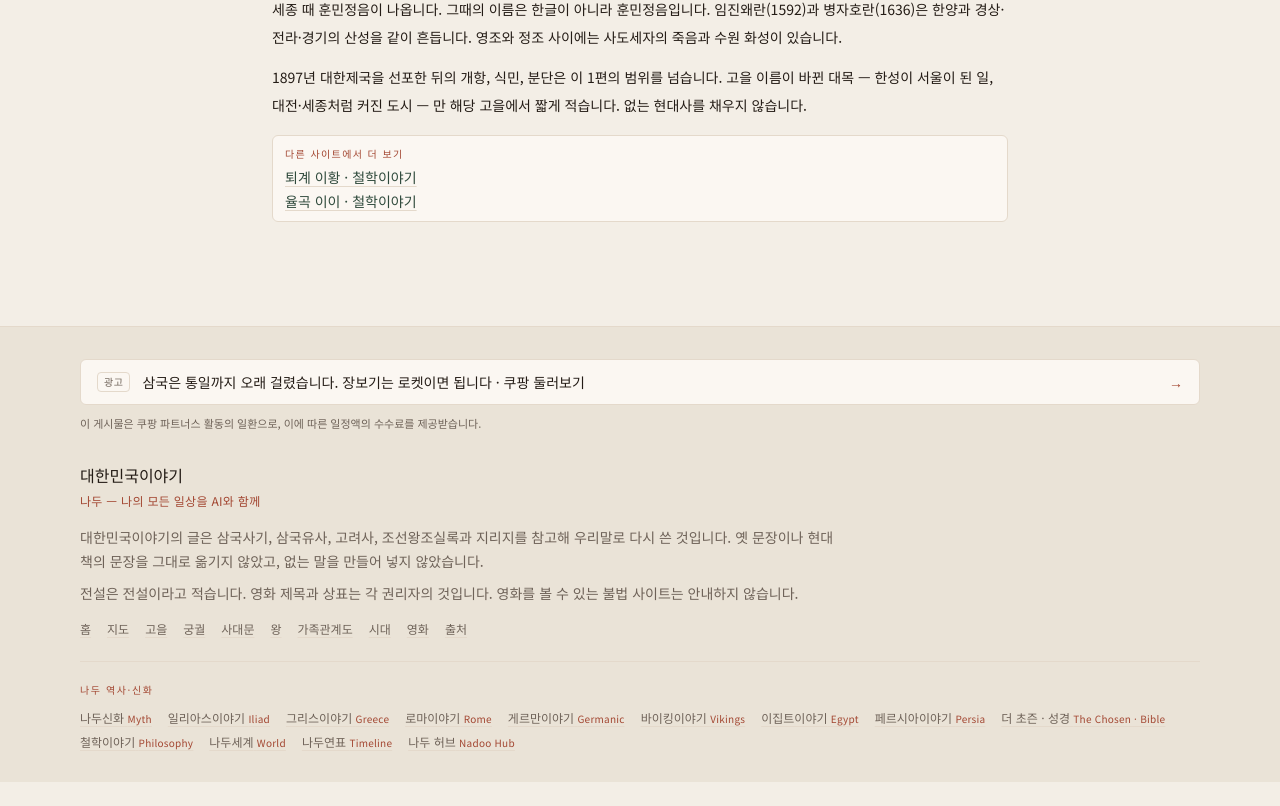
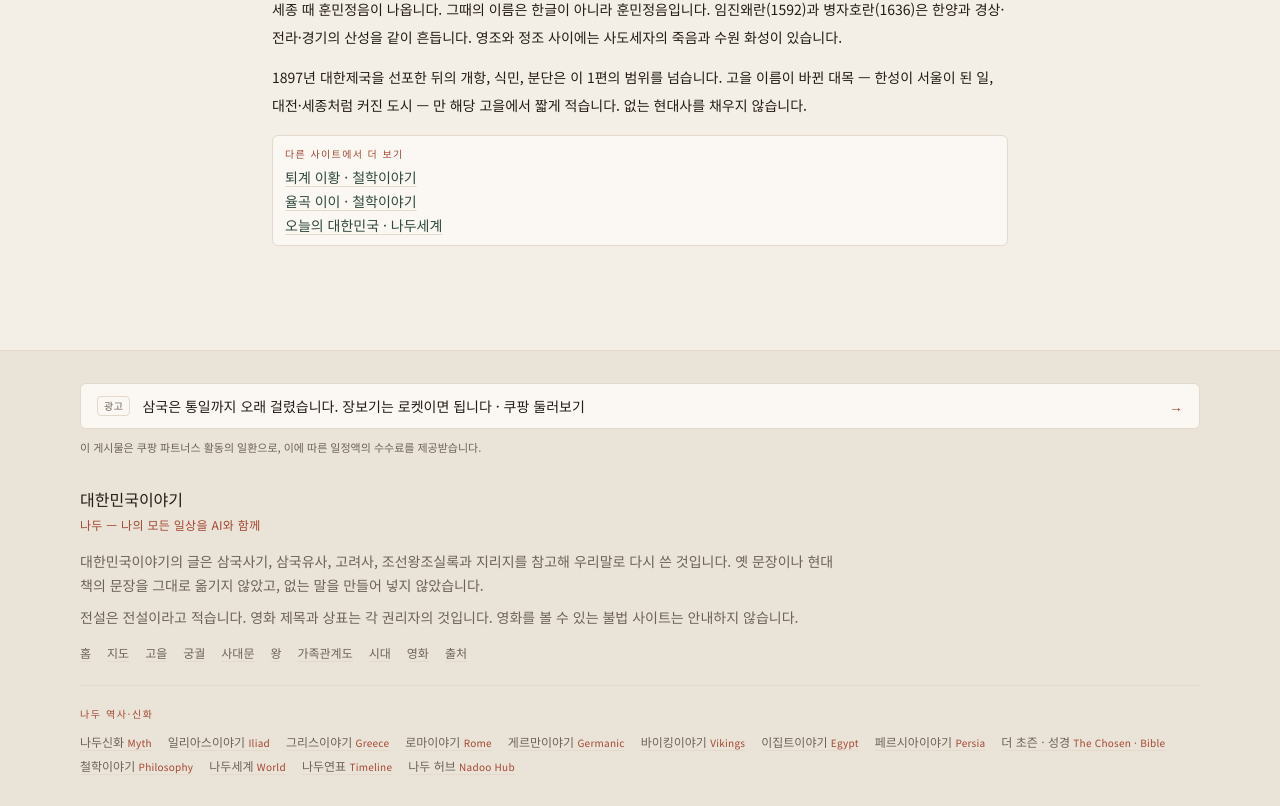
Before and after one commit to eomjinseong-art/korea-stories, a Next.js app: page /eras in a window 1280 px wide. Shown: the part 1765-2571 px from the top of the page. Before the commit the page ends 2547 px from the top, so only its background shows below. Built offline with nearby package versions, Linux system fonts and the light colour scheme; no server answers.

Commit message:
crosslink: 나두세계 대한민국 링크 (#8)

```diff
--- a/src/data/eras.ts
+++ b/src/data/eras.ts
@@ -56,6 +56,7 @@ export const eras: Era[] = [
     links: [
       { href: "https://philosophy-stories.vercel.app/people/toegye", label: "퇴계 이황 · 철학이야기" },
       { href: "https://philosophy-stories.vercel.app/people/yulgok", label: "율곡 이이 · 철학이야기" },
+      { href: "https://nadoo-world.vercel.app/countries/kr", label: "오늘의 대한민국 · 나두세계" },
     ],
   },
 ];
```
